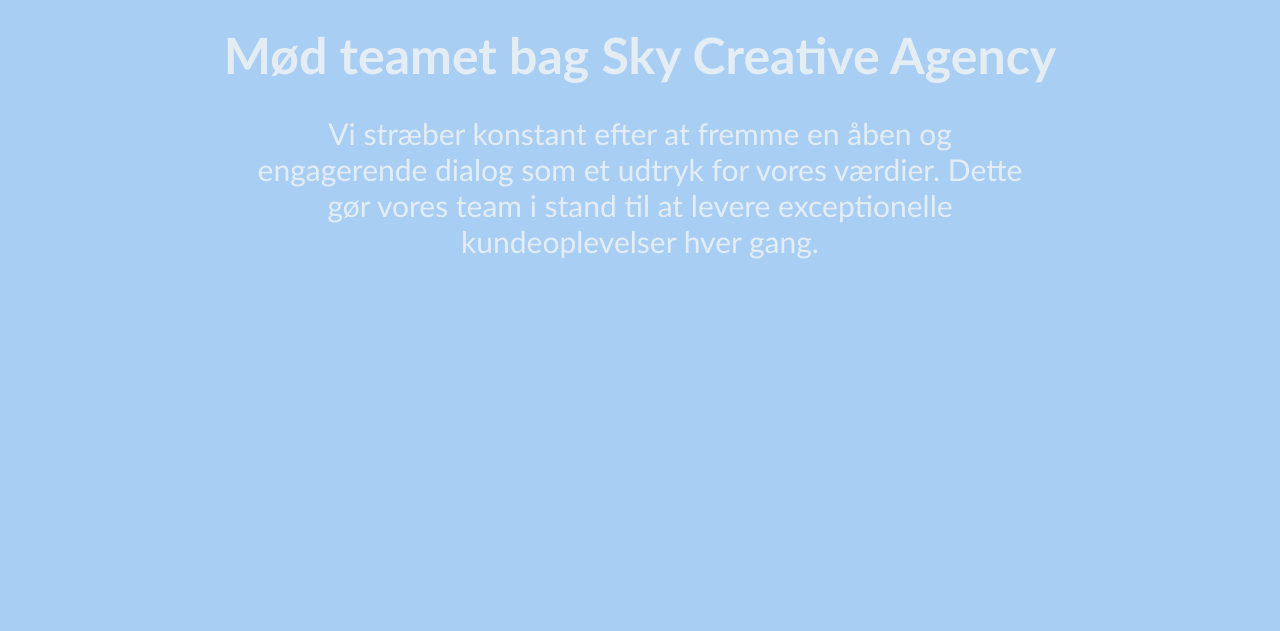
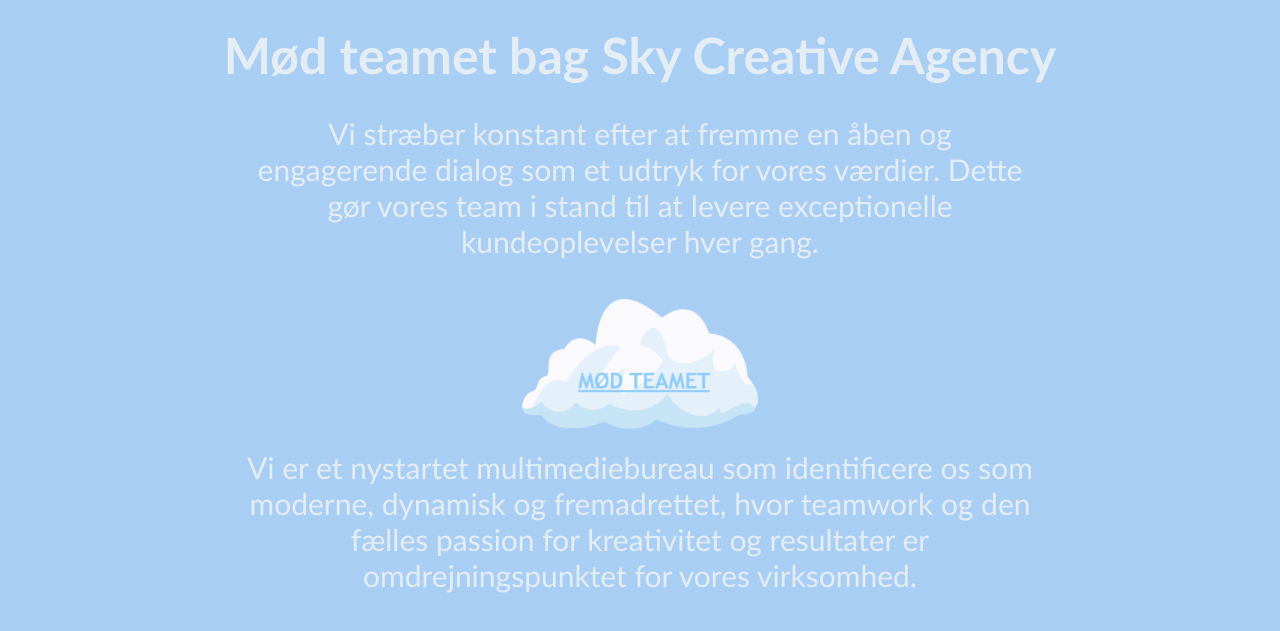
Before and after one commit to Emma9293/Branding-projekt, a plain HTML site: page index.html in a window 1280 px wide. Shown: the part 915-1546 px from the top of the page. Before the commit the page ends 1174 px from the top, so only its background shows below. Drawn offline with Linux system fonts and the light colour scheme; a web font is replaced by a local one.

Commit message:
Tredje redigering

```diff
--- a/css/style.css
+++ b/css/style.css
@@ -88,6 +88,7 @@
     color: #E4EDF4;
     width: 800px;
     text-align: center;
+    margin-bottom: 40px;
 }
 main{
     display: flex;
@@ -99,6 +100,9 @@
     align-items: center;
     flex-direction: column;
 }
+#teamSky {
+    height: 150px;
+}
 li {
     display: inline;
 }
--- a/index.html
+++ b/index.html
@@ -47,6 +47,13 @@
             udtryk for vores værdier. Dette gør vores team i stand til at levere
             exceptionelle kundeoplevelser hver gang.
         </p>
+        <img src="./img/team.sky.png" alt="team sky" id="teamSky">
+    </section>
+    <section>
+        <p>
+            Vi er et nystartet multimediebureau som identificere os som moderne, dynamisk og fremadrettet,
+hvor teamwork og den fælles passion for kreativitet og resultater er omdrejningspunktet for vores virksomhed.
+        </p>
     </section>
 
 </main>
```
Also changed, not shown: img/team.sky.png (added), img/vækst.sky.png (added).
